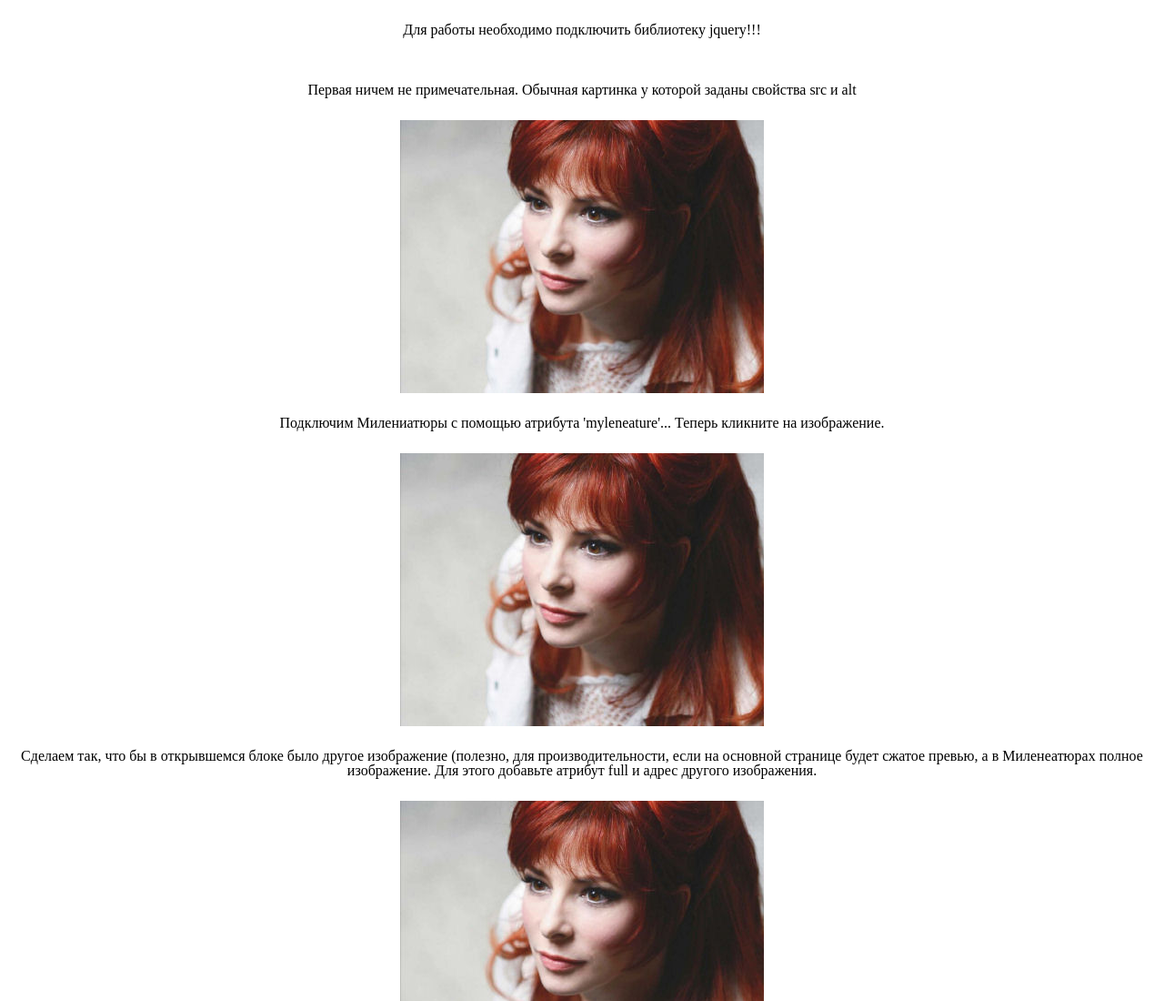
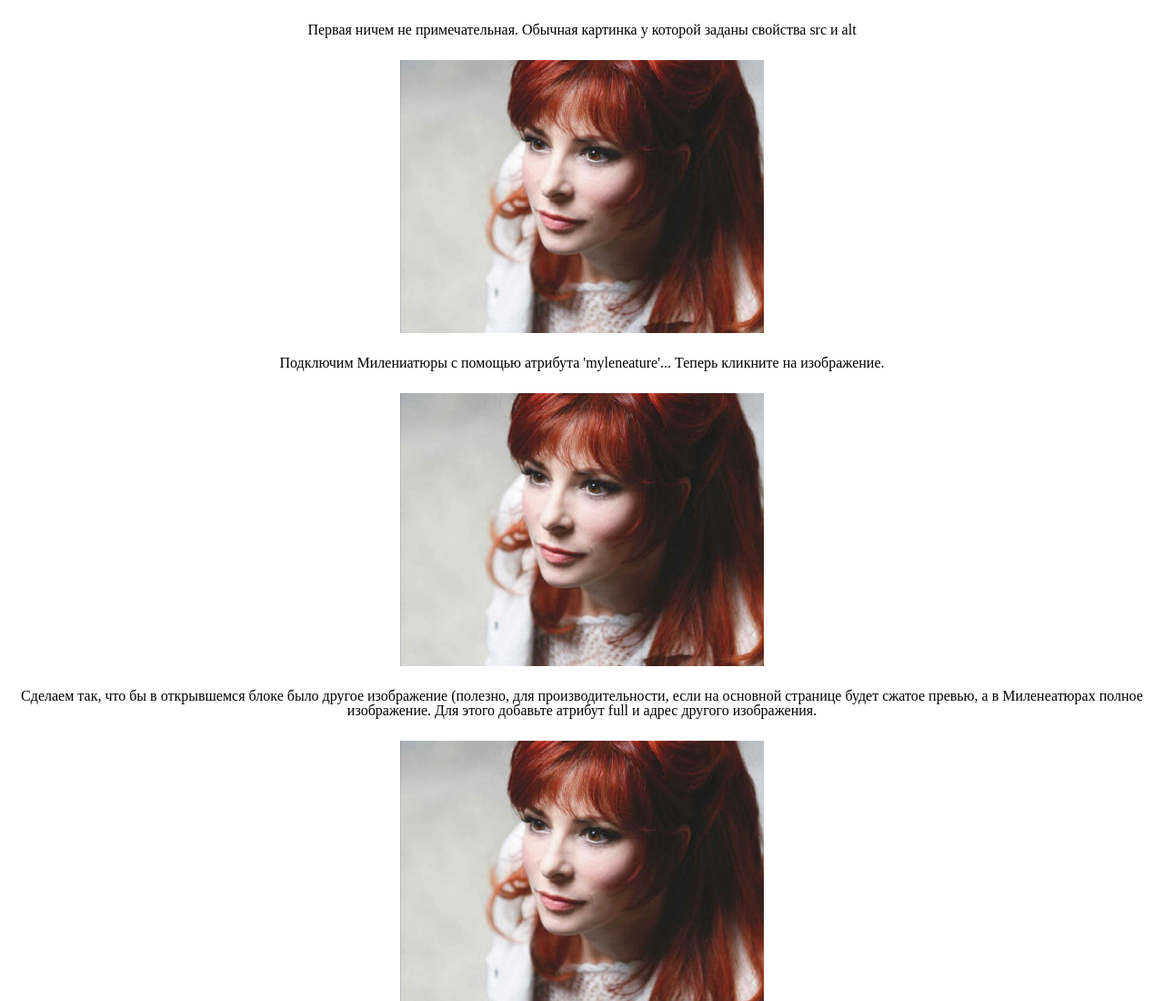
Before and after one commit to desyatkov93/Myleneature, a plain HTML site: page examle/index.html in a window 1280 px wide. Shown: the top 1100 px of the page at 91% size. Drawn offline with nearby package versions, Linux system fonts and the light colour scheme.

Commit message:
Revert "Second"
This reverts commit b54f8a819461d957749218ff7fd4bc5ba8f7b4d9.

```diff
--- a/examle/index.html
+++ b/examle/index.html
@@ -11,9 +11,6 @@
 
 </head>
 <body>
-<div class="text">
-Для работы необходимо подключить библиотеку jquery!!!
-</div>
 <div class="text">
 Первая ничем не примечательная. Обычная картинка у которой заданы свойства src и alt
 </div>
```
Also changed, not shown: 1 other file.
